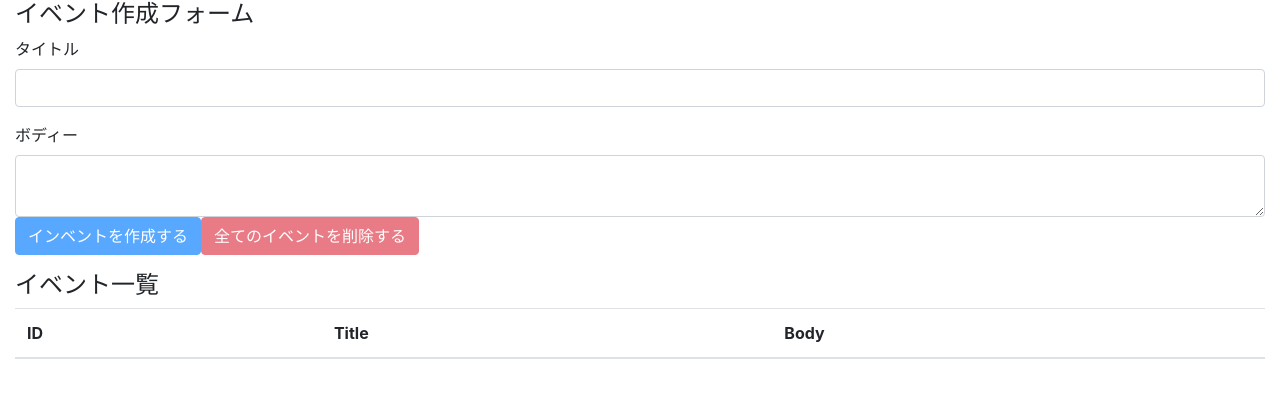
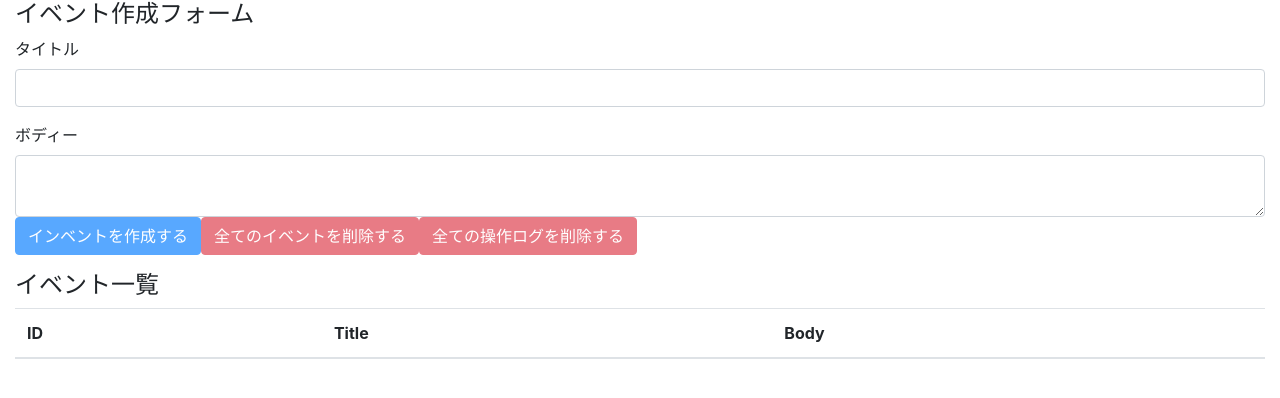
Before and after one commit to XionKannagi/react-hocks-101, a React (Create React App) app: page / in a window 1280 px wide. Shown: the top 398 px of the page. Built offline with nearby package versions, Linux system fonts and the light colour scheme.

Commit message:
delete all operationLogs

```diff
--- a/src/components/EventForm.js
+++ b/src/components/EventForm.js
@@ -46,8 +46,17 @@ const EventForm = () => {
     }
   };
 
+  const deleteAllOperationLogs = e => {
+    e.preventDefault();
+    const result = window.confirm('全ての操作ログを本当に削除しても良いですか？');
+    if(result) {
+      dispatch({
+        type: DELETE_ALL_OPERATION_LOGS
+      });
+    }
+  };
+
   const unCreatable = title === '' || body === '';
-  const unDeletable = state.events.length === 0
 
   return(
 	<>
@@ -62,7 +71,8 @@ const EventForm = () => {
           <textarea className="form-control" id="formEventBody" value={body} onChange={e => setBody(e.target.value)}/>
 
           <button className="btn btn-primary" onClick={addEvent} disabled={unCreatable}>インベントを作成する</button>
-          <button className="btn btn-danger" onClick={deleteAllEvents} disabled={unDeletable}>全てのイベントを削除する</button>
+          <button className="btn btn-danger" onClick={deleteAllEvents} disabled={state.events.length === 0}>全てのイベントを削除する</button>
+          <button className="btn btn-danger" onClick={deleteAllOperationLogs} disabled={state.operationLogs.length === 0}>全ての操作ログを削除する</button>
         </div>
       </form>
 		</>
```
